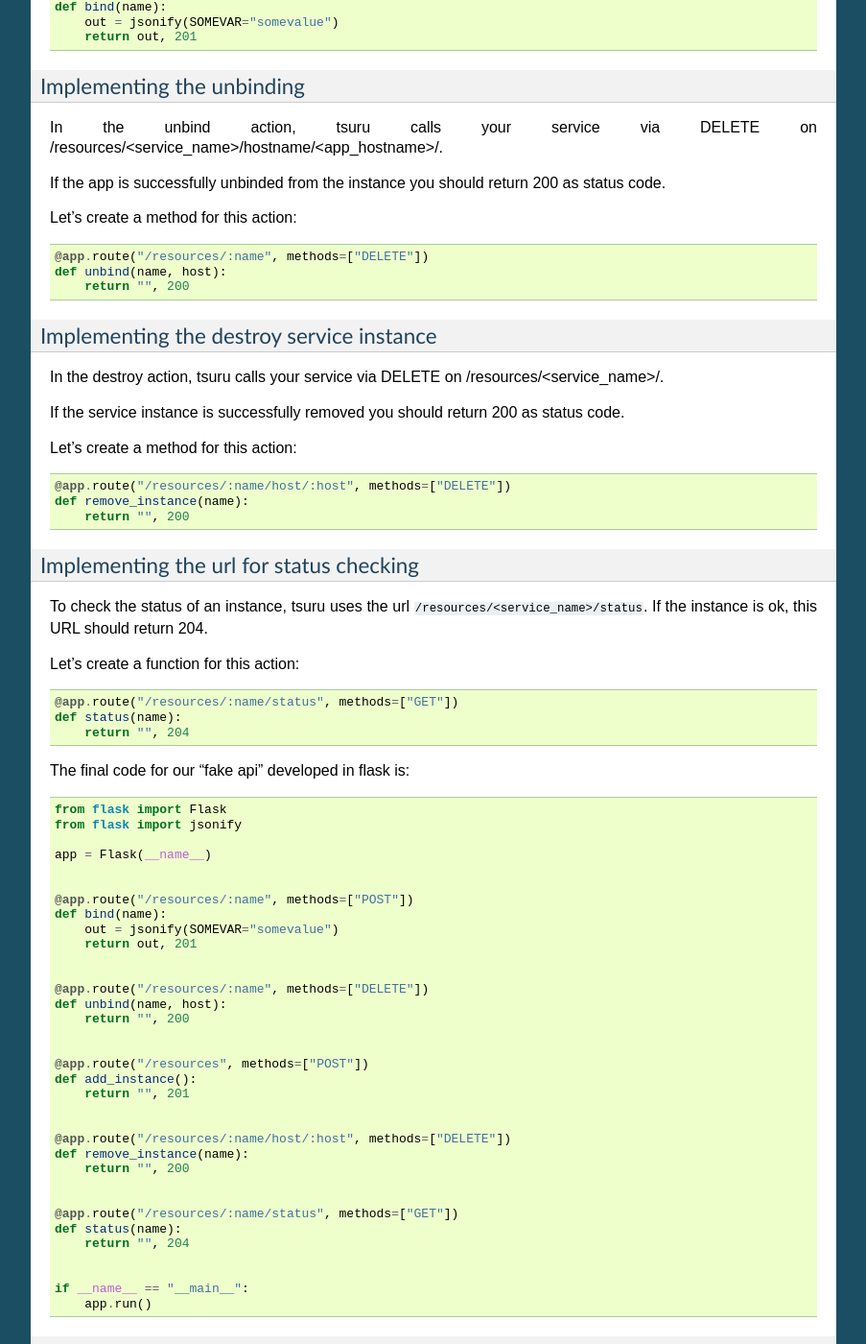
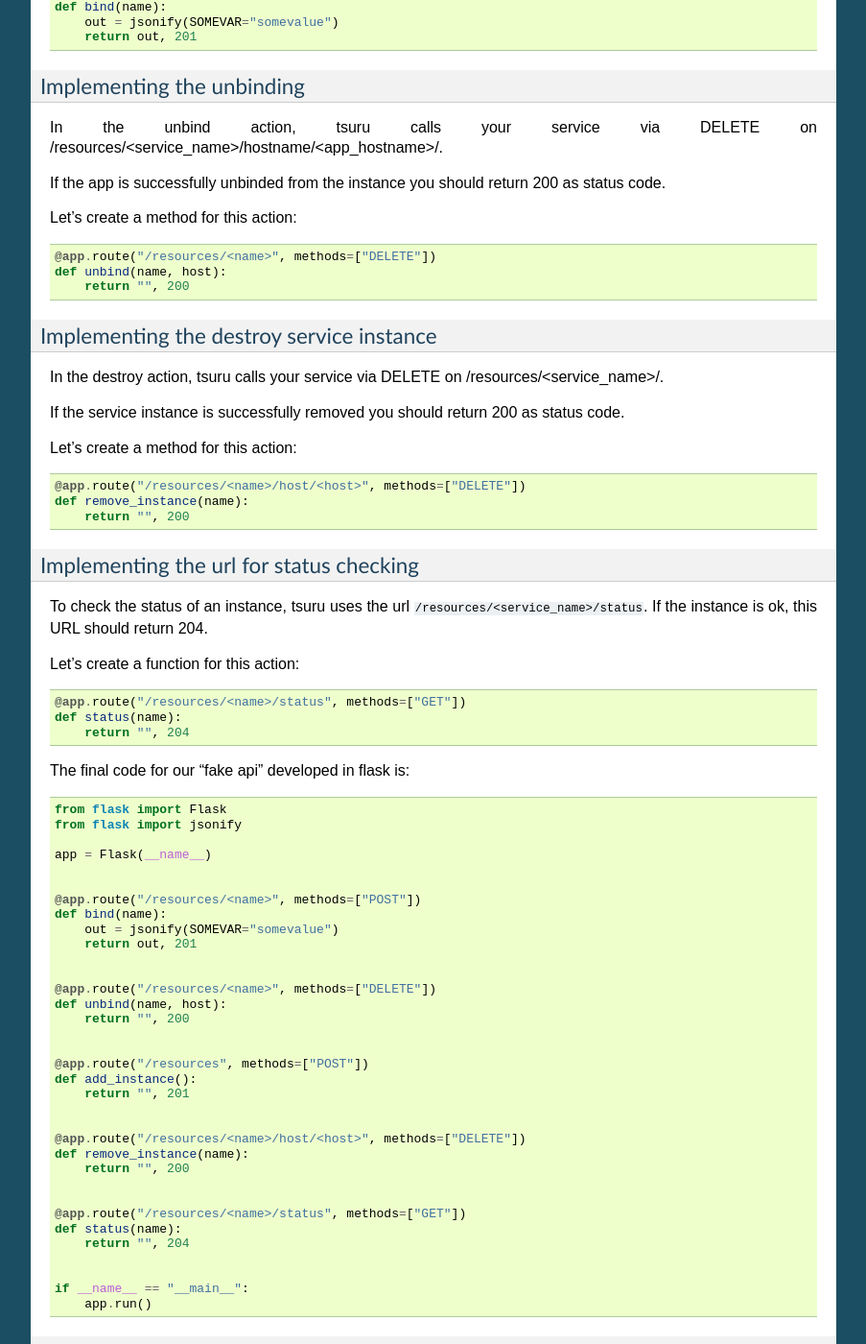
Before and after one commit to tsuru/tsuru, a Sphinx documentation site: the page built from docs/services/build.rst, in a window 1280 px wide and 1400 px high, scrolled down 1638 px. Shown: the whole window at 96% size, without its empty margins (198-1101 px from the left). Built offline with Sphinx 7.4.7, drawn with Linux system fonts in a browser that asks for light colours; part of the change alters nothing that is shown; some of the changed text lies outside the part shown.

```diff
--- a/docs/services/build.rst
+++ b/docs/services/build.rst
@@ -102,7 +102,7 @@ As an example, let's create a method that returns a json with a fake variable ca
 
     from flask import jsonify
 
-    @app.route("/resources/:name", methods=["POST"])
+    @app.route("/resources/<name>", methods=["POST"])
     def bind(name):
         out = jsonify(SOMEVAR="somevalue")
         return out, 201
@@ -120,7 +120,7 @@ Let's create a method for this action:
 
 ::
 
-    @app.route("/resources/:name", methods=["DELETE"])
+    @app.route("/resources/<name>", methods=["DELETE"])
     def unbind(name, host):
         return "", 200
 
@@ -137,7 +137,7 @@ Let's create a method for this action:
 
 ::
 
-    @app.route("/resources/:name/host/:host", methods=["DELETE"])
+    @app.route("/resources/<name>/host/<host>", methods=["DELETE"])
     def remove_instance(name):
         return "", 200
 
@@ -152,7 +152,7 @@ Let's create a function for this action:
 
 ::
 
-    @app.route("/resources/:name/status", methods=["GET"])
+    @app.route("/resources/<name>/status", methods=["GET"])
     def status(name):
         return "", 204
 
@@ -168,13 +168,13 @@ The final code for our "fake api" developed in flask is:
     app = Flask(__name__)
 
 
-    @app.route("/resources/:name", methods=["POST"])
+    @app.route("/resources/<name>", methods=["POST"])
     def bind(name):
         out = jsonify(SOMEVAR="somevalue")
         return out, 201
 
 
-    @app.route("/resources/:name", methods=["DELETE"])
+    @app.route("/resources/<name>", methods=["DELETE"])
     def unbind(name, host):
         return "", 200
 
@@ -184,12 +184,12 @@ The final code for our "fake api" developed in flask is:
         return "", 201
 
 
-    @app.route("/resources/:name/host/:host", methods=["DELETE"])
+    @app.route("/resources/<name>/host/<host>", methods=["DELETE"])
     def remove_instance(name):
         return "", 200
 
 
-    @app.route("/resources/:name/status", methods=["GET"])
+    @app.route("/resources/<name>/status", methods=["GET"])
     def status(name):
         return "", 204
 
```
